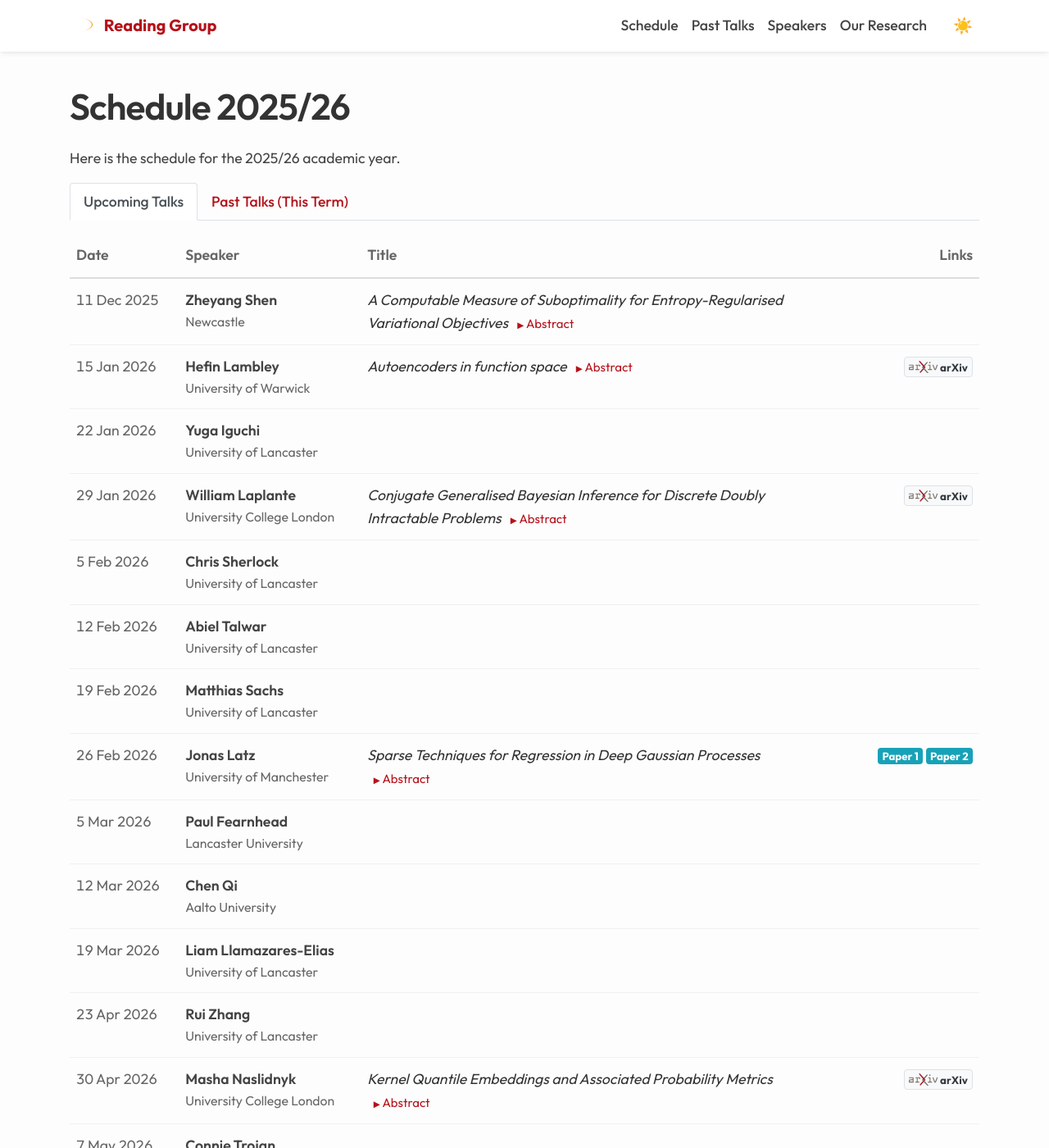
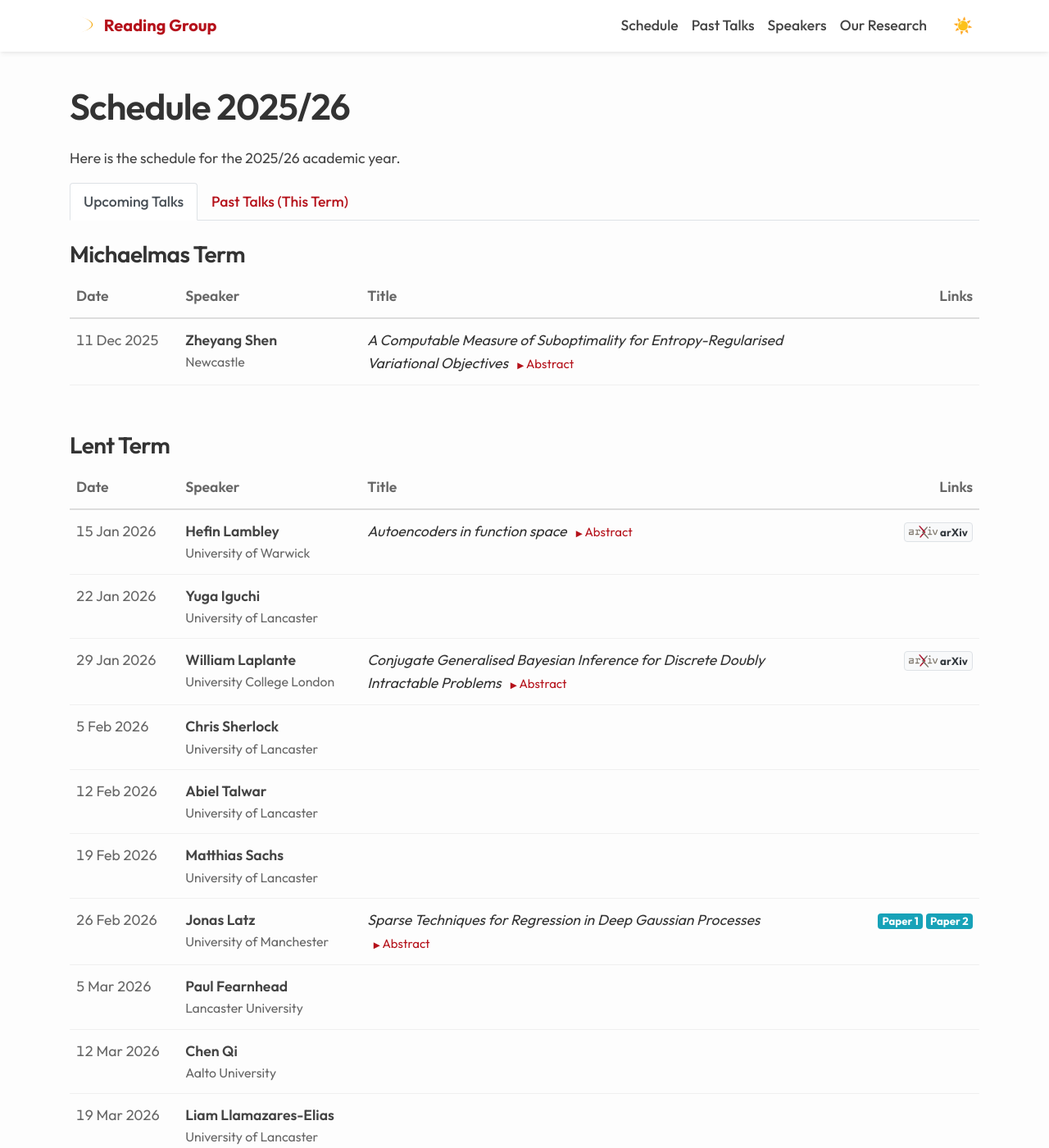
Before and after one commit to LU-CSML/lu-csml.github.io, a Jekyll site: the page built from schedule.md, in a window 1280 px wide and 1400 px high. Shown: the whole window at 82% size. Built offline with Jekyll 4.4.1, drawn with Linux system fonts in a browser that asks for light colours; some of the changed text lies outside the part shown.

Commit message:
feat: Add word cloud SVG and group upcoming talks by academic term.

```diff
--- a/schedule.md
+++ b/schedule.md
@@ -44,31 +44,56 @@ Here is the schedule for the {{ academic_year }}/{{ next_year | slice: 2, 2 }} a
 </ul>
 
 <div class="tab-content" id="scheduleTabsContent">
+
   <div class="tab-pane fade {% if has_upcoming %}show active{% endif %}" id="upcoming" role="tabpanel" aria-labelledby="upcoming-tab">
     {% if has_upcoming %}
-      <div class="table-responsive">
-        <table class="talk-table">
-          <thead>
-            <tr>
-              <th class="talk-date-col">Date</th>
-              <th class="talk-speaker-col">Speaker</th>
-              <th class="talk-title-col">Title</th>
-              <th class="talk-links-col">Links</th>
-            </tr>
-          </thead>
-          <tbody>
-            {% for talk in talks_asc %}
-              {% assign talk_date = talk.date | date: "%Y-%m-%d" %}
-              {% if talk_date >= current_date %}
-                {% include talk_row.html talk=talk %}
-              {% endif %}
-            {% endfor %}
-          </tbody>
-        </table>
-      </div>
+      {% assign previous_term = "" %}
+
+      {% for talk in talks_asc %}
+        {% assign talk_date = talk.date | date: "%Y-%m-%d" %}
+        {% if talk_date >= current_date %}
+
+          {% assign m = talk.date | date: "%m" | plus: 0 %}
+          {% if m >= 8 and m <= 12 %}
+            {% assign current_term = "Michaelmas Term" %}
+          {% elsif m >= 1 and m <= 4 %}
+            {% assign current_term = "Lent Term" %}
+          {% else %}
+            {% assign current_term = "Summer Term" %}
+          {% endif %}
+
+          {% if current_term != previous_term %}
+            {% if previous_term != "" %}
+              </tbody></table></div>
+            {% endif %}
+
+            <h3 class="mt-4">{{ current_term }}</h3>
+            <div class="table-responsive">
+            <table class="talk-table">
+              <thead>
+                <tr>
+                  <th class="talk-date-col">Date</th>
+                  <th class="talk-speaker-col">Speaker</th>
+                  <th class="talk-title-col">Title</th>
+                  <th class="talk-links-col">Links</th>
+                </tr>
+              </thead>
+              <tbody>
+            {% assign previous_term = current_term %}
+          {% endif %}
+
+          {% include talk_row.html talk=talk %}
+        {% endif %}
+      {% endfor %}
+
+      {% if previous_term != "" %}
+        </tbody></table></div>
+      {% endif %}
+
     {% else %}
       <p class="mt-3 text-muted">No upcoming talks currently scheduled for this term.</p>
     {% endif %}
+
   </div>
 
   <div class="tab-pane fade {% unless has_upcoming %}show active{% endunless %}" id="past" role="tabpanel" aria-labelledby="past-tab">
```
Also changed, not shown: _includes/wordcloud.svg.
